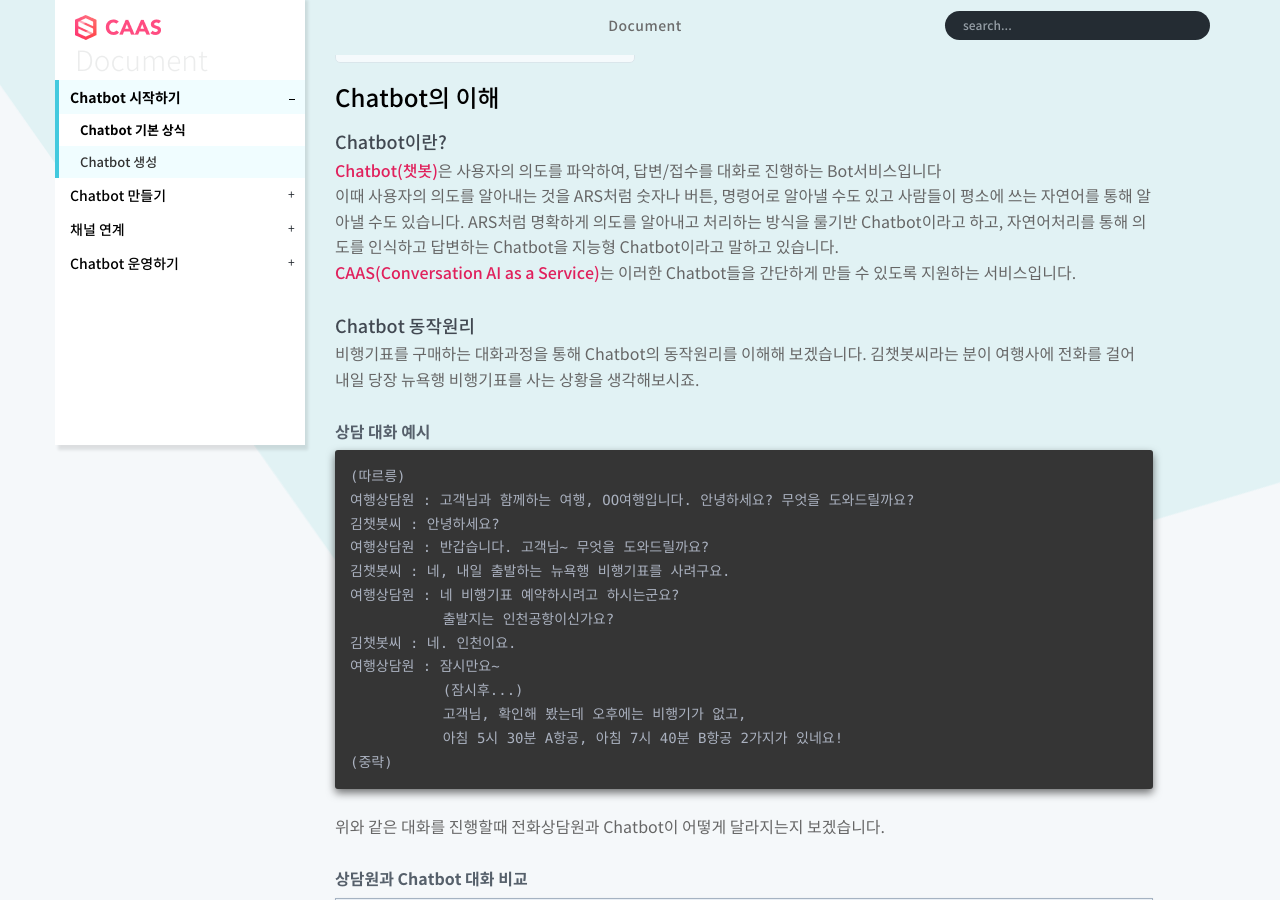
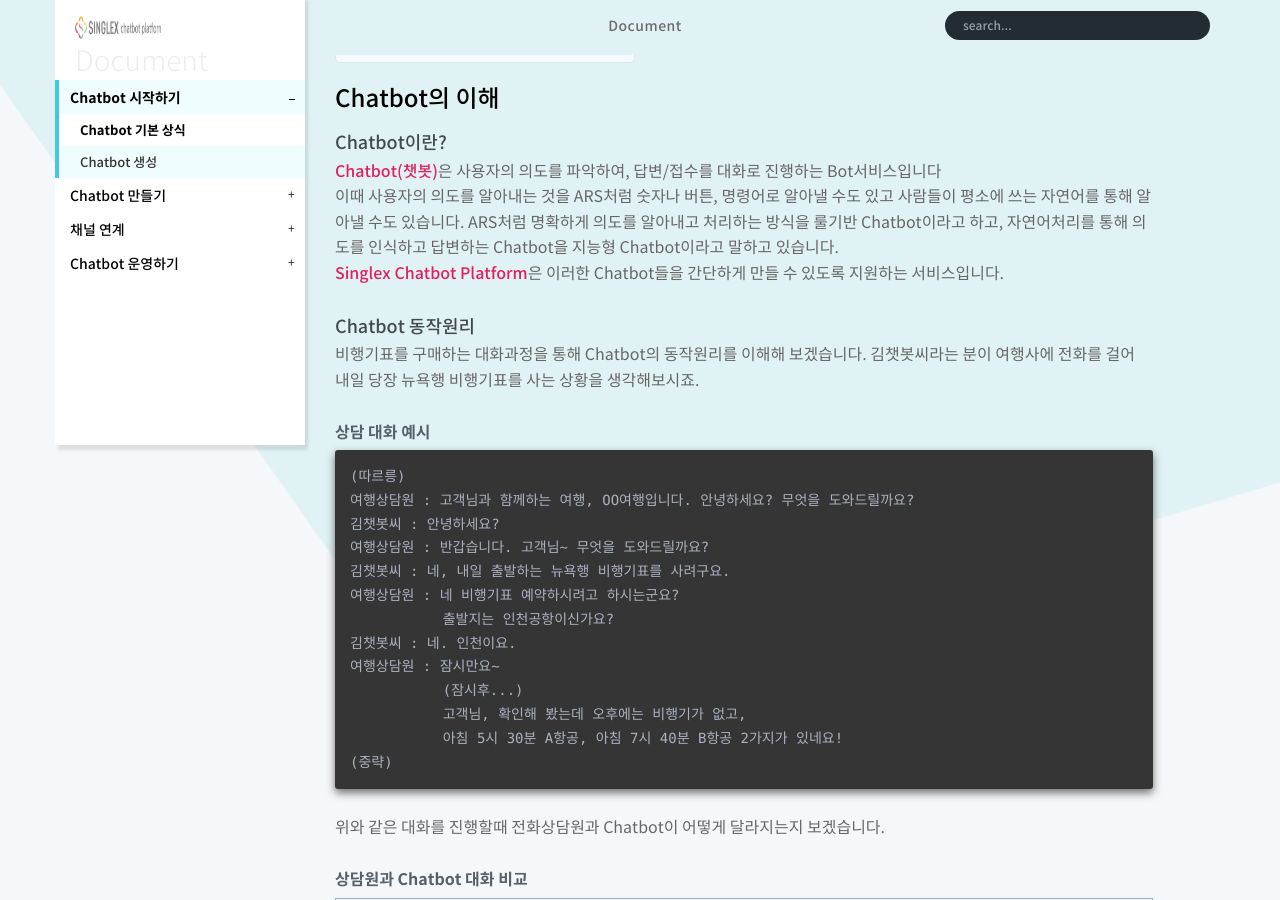
Before and after one commit to caas-manual/caas, a Jekyll site: the page built from index.md, in a window 1280 px wide and 900 px high, scrolled down 430 px. Built offline with Jekyll 4.4.1, drawn with Linux system fonts in a browser that asks for light colours; nearby versions of some CDN libraries; some web fonts are replaced; comment, search, counter and statistics services are not loaded; some of the changed text lies outside the part shown.

Commit message:
브랜드명 변경, 로고 변경

```diff
--- a/index.md
+++ b/index.md
@@ -18,7 +18,7 @@ folder: groupChatbot
 
 **Chatbot(챗봇)**은 사용자의 의도를 파악하여, 답변/접수를 대화로 진행하는 Bot서비스입니다<br/>
 이때 사용자의 의도를 알아내는 것을 ARS처럼 숫자나 버튼, 명령어로 알아낼 수도 있고 사람들이 평소에 쓰는 자연어를 통해 알아낼 수도 있습니다. ARS처럼 명확하게 의도를 알아내고 처리하는 방식을 룰기반 Chatbot이라고 하고, 자연어처리를 통해 의도를 인식하고 답변하는 Chatbot을 지능형 Chatbot이라고 말하고 있습니다.<br/>
-**CAAS(Conversation AI as a Service)**는 이러한 Chatbot들을 간단하게 만들 수 있도록 지원하는 서비스입니다.
+**Singlex Chatbot Platform**은 이러한 Chatbot들을 간단하게 만들 수 있도록 지원하는 서비스입니다.
 
 ### Chatbot 동작원리
 
@@ -74,4 +74,4 @@ Chatbot 동작원리를 살펴보면, 다양한 용어들이 나옵니다. 이
 | Default Fallback | Chatbot이 사용자의 발화를 알아듣지 못한 상황을 나타내는 말입니다. Default Fallback 상황을 대응하는 것은 굉장히 중요합니다. Chatbot이 학습한 내용에서 의도(Intent)를 찾지 못했을 때 어떻게 반응하느냐에 따라 사용자의 만족도가 달라질 수 있습니다. 또한 Default Fallback이 발생한 사용자 발화를 추가적으로 학습하는 과정이 필요합니다. | 못알아 들었어요 |
 
 ### 다음으로 할 일
-위에서 나온 Chatbot 관련 개념에 익숙해지셨다면, 본격적으로 CAAS에서 챗봇을 만들어 보세요!
+위에서 나온 Chatbot 관련 개념에 익숙해지셨다면, 본격적으로 Singlex Chatbot Platform에서 챗봇을 만들어 보세요!
```
Also changed, not shown: pages/groupChatbot/intent_response_chatflow.md (+2 -2 lines), pages/groupChatbot/intent_response_chatflow_speak.md (+1 -1 lines), pages/groupChatbot/manage_history.md (+1 -1 lines), images/favicon.ico, images/img_logo_color.png.
